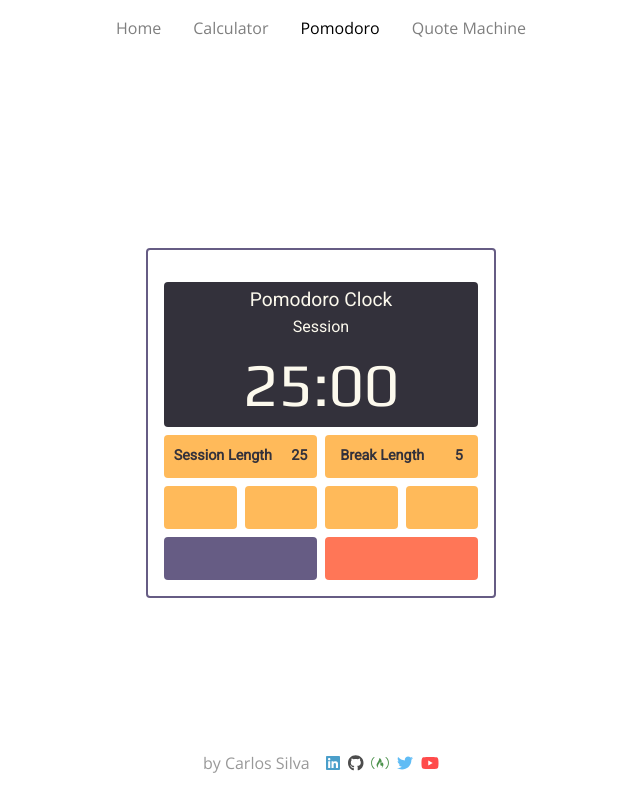
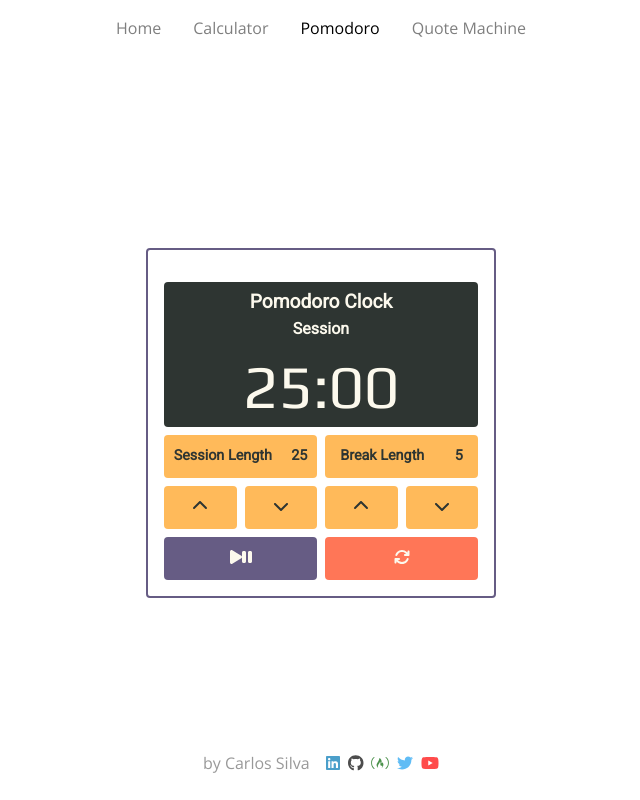
Before and after one commit to carloslsilva/freecodecamp-projects, a React (Vite) app: page /pomodoro in a window 1280 px wide. Shown: the whole page, without its empty margins (319-959 px from the left). Built offline with nearby package versions, Linux system fonts and the light colour scheme.

Commit message:
Migrare to tailwind some clases on pomodoro's components

```diff
--- a/src/components/pomodoro/Display.jsx
+++ b/src/components/pomodoro/Display.jsx
@@ -1,31 +1,35 @@
+import clsx from 'clsx'
 import { useSelector } from 'react-redux'
 
-export const Display = props => {
-  const { label, left } = props.parameters
+export const Display = ({ containerClassName }) => {
   const timer = useSelector(state => state.timer)
 
   const ticksToMinutesSeconds = ticks => {
-    const strPadLeft = (string, pad, length) => {
-      return (new Array(length + 1).join(pad) + string).slice(-length)
-    }
+    const strPadLeft = (string, pad, length) =>
+      (new Array(length + 1).join(pad) + string).slice(-length)
     const minutes = ~~(ticks / 60)
     const seconds = ticks - minutes * 60
     return `${strPadLeft(minutes, '0', 2)}:${strPadLeft(seconds, '0', 2)}`
   }
 
-  const containerClass =
-    props.containerClassName + ' pomodoro-background-color-dark'
   return (
-    <div className={containerClass}>
-      <h1 className='pomodoro-timer-title'>Pomodoro Clock</h1>
-      <h2 className='pomodoro-timer-label' id={label.id}>
+    <div
+      className={clsx(
+        'flex flex-col items-center justify-center rounded bg-dark text-light',
+        containerClassName
+      )}
+    >
+      <div className='mt-3 font-title text-[1.2rem] font-bold'>
+        Pomodoro Clock
+      </div>
+      <div className='font-title text-[1rem] font-bold'>
         {timer.current === 'session' ? 'Session' : 'Break'}
-      </h2>
-      <h3 className='pomodoro-timer-left' id={left.id}>
+      </div>
+      <div className='font-display text-[3.8rem]'>
         {ticksToMinutesSeconds(
           timer.current === 'session' ? timer.ticks.session : timer.ticks.break
         )}
-      </h3>
+      </div>
     </div>
   )
 }
--- a/src/components/pomodoro/LengthControl.jsx
+++ b/src/components/pomodoro/LengthControl.jsx
@@ -1,27 +1,29 @@
+import { faChevronDown, faChevronUp } from '@fortawesome/free-solid-svg-icons'
+import { FontAwesomeIcon } from '@fortawesome/react-fontawesome'
+import clsx from 'clsx'
 export const LengthControl = props => {
-  const { label, display, button } = props.parameters
+  const { label } = props.parameters
+
   return (
-    <div className={props.containerClassName}>
-      <div className='pomodoro-length-control-display pomodoro-background-color-yellow'>
-        <div id={label.id}>{label.text}</div>
-        <div id={display.id}>{props.length}</div>
+    <div className={clsx('flex flex-col gap-2', props.containerClassName)}>
+      <div className='flex h-full flex-row items-center justify-around rounded bg-beta font-title text-[0.9rem] font-bold text-dark'>
+        <div>{label.text}</div>
+        <div>{props.length}</div>
       </div>
-      <div className='pomodoro-button-group'>
+      <div className='flex h-full flex-row gap-2'>
         <button
+          className='w-full rounded bg-beta text-dark'
+          onClick={props.increment}
           type='button'
-          onClick={props.increment}
-          className='pomodoro-button pomodoro-background-color-yellow'
-          id={button.increment.id}
         >
-          <i className='fas fa-chevron-up' />
+          <FontAwesomeIcon icon={faChevronUp} />
         </button>
         <button
+          className='w-full rounded bg-beta text-dark'
+          onClick={props.decrement}
           type='button'
-          onClick={props.decrement}
-          className='pomodoro-button pomodoro-background-color-yellow'
-          id={button.decrement.id}
         >
-          <i className='fas fa-chevron-down' />
+          <FontAwesomeIcon icon={faChevronDown} />
         </button>
       </div>
     </div>
--- a/src/components/pomodoro/RunControl.jsx
+++ b/src/components/pomodoro/RunControl.jsx
@@ -1,30 +1,31 @@
 import { action } from '@/lib/pomodoroStore'
+import { faPause, faPlay, faSync } from '@fortawesome/free-solid-svg-icons'
+import { FontAwesomeIcon } from '@fortawesome/react-fontawesome'
 import { useDispatch } from 'react-redux'
 
-export const RunControl = props => {
-  const { startStop, reset } = props.parameters
+export const RunControl = ({ onReset, containerClassName }) => {
   const dispatch = useDispatch()
+
   return (
-    <div className={props.containerClassName}>
-      <div className='pomodoro-button-group'>
+    <div className={containerClassName}>
+      <div className='flex h-full flex-row gap-2'>
         <button
+          className='w-full rounded bg-alpha text-light hover:opacity-80'
+          onClick={() => dispatch(action.toggleRun())}
           type='button'
-          onClick={() => dispatch(action.toggleRun())}
-          className='pomodoro-button pomodoro-background-color-purple'
-          id={startStop.id}
         >
-          <i className='fas fa-play' /> <i className='fas fa-pause' />
+          <FontAwesomeIcon icon={faPlay} />
+          <FontAwesomeIcon icon={faPause} />
         </button>
         <button
-          type='button'
+          className='w-full rounded bg-gamma text-light hover:opacity-80'
           onClick={() => {
             dispatch(action.reset())
-            props.onReset()
+            onReset()
           }}
-          className='pomodoro-button pomodoro-background-color-red'
-          id={reset.id}
+          type='button'
         >
-          <i className='fas fa-sync' />
+          <FontAwesomeIcon icon={faSync} />
         </button>
       </div>
     </div>
--- a/src/components/pomodoro/style.css
+++ b/src/components/pomodoro/style.css
@@ -33,40 +33,7 @@
 }
 
 .pomodoro-timer-container {
-  padding-top: 0.3rem;
   grid-area: tm;
-  display: flex;
-  flex-direction: column;
-  border-radius: var(--radius);
-}
-
-.pomodoro-timer-container > * {
-  margin: auto;
-  display: flex;
-  align-items: center;
-  justify-items: center;
-}
-
-.pomodoro-timer-title {
-  flex-grow: 2;
-  font-size: 1.2rem;
-}
-
-.pomodoro-timer-label {
-  flex-grow: 1;
-  font-size: 1rem;
-}
-
-.pomodoro-timer-left {
-  flex-grow: 3;
-  font-family: var(--font-display);
-  font-size: 3.8rem;
-}
-
-.pomodoro-session-length-container,
-.pomodoro-break-length-container {
-  display: flex;
-  flex-direction: column;
 }
 
 .pomodoro-session-length-container {
```
